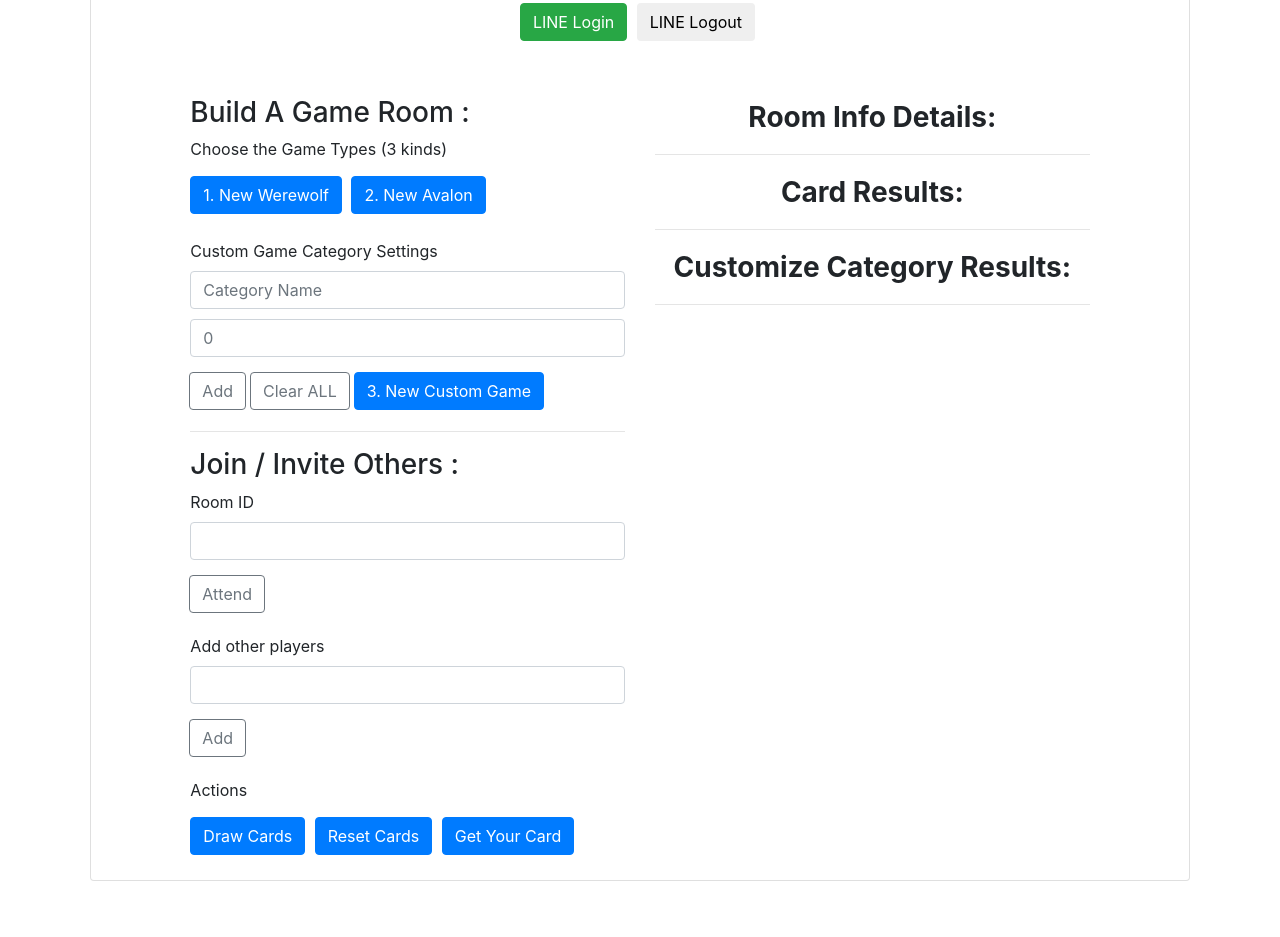
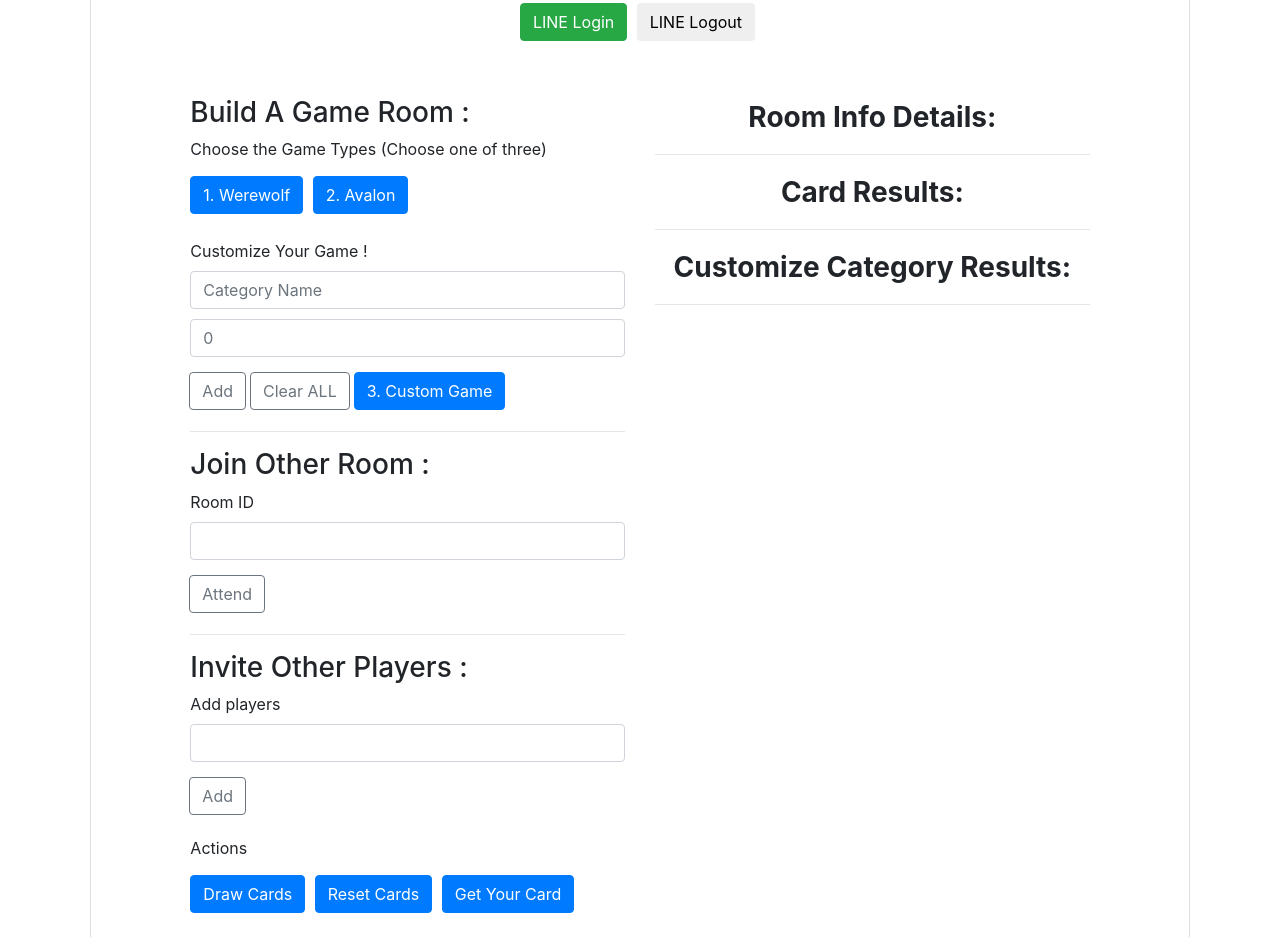
Before and after one commit to a3102a123/Line_card_game, a website: page public/index.html in a window 1280 px wide. Shown: the part 945-1882 px from the top of the page. Drawn offline with nearby package versions, Linux system fonts and the light colour scheme; no server answers.

```diff
--- a/public/index.html
+++ b/public/index.html
@@ -56,22 +56,22 @@
                                                 </div>
                                             </div> -->
 
-                                            <div class="typesTitle">Choose the Game Types (3 kinds)</div>
-                                            <button type="button" id="NewRoom" class="btn btn-primary">1. New Werewolf</button>
-                                            <button type="button" id="NewRoom2" class="btn btn-primary">2. New Avalon</button>
+                                            <div class="typesTitle">Choose the Game Types (Choose one of three)</div>
+                                            <button type="button" id="NewRoom" class="btn btn-primary">1. Werewolf</button>
+                                            <button type="button" id="NewRoom2" class="btn btn-primary">2. Avalon</button>
 
                                             <div class="form-group">
-                                                <label class="customGame">Custom Game Category Settings</label>
+                                                <label class="customGame">Customize Your Game !</label>
                                                 <input id="CustomCategory" type="text" class="form-control" placeholder="Category Name">
                                                 <input id="customCategoryNum" type="number" class="form-control" placeholder="0">
                                                 <div class="input-group-append">
                                                     <button id="AddCategoryBtn" class="btn btn-outline-secondary" type="button">Add</button>
                                                     <button id="ClearCategoryBtn" class="btn btn-outline-secondary" type="button">Clear ALL</button>
-                                                    <button type="button" id="NewRoom3" class="btn btn-primary">3. New Custom Game</button>
+                                                    <button type="button" id="NewRoom3" class="btn btn-primary">3. Custom Game</button>
                                                 </div>
                                             </div>
                                             <hr>
-                                            <h3>Join / Invite Others : </h3>
+                                            <h3>Join Other Room : </h3>
                                             <div class="form-group">
                                                 <label>Room ID</label>
                                                 <input id="RoomId" type="text" class="form-control">
@@ -79,8 +79,10 @@
                                                     <button id="AttendBtn" class="btn btn-outline-secondary" type="button">Attend</button>
                                                 </div>
                                             </div>
+                                            <hr>
+                                            <h3>Invite Other Players : </h3>
                                             <div class="form-group">
-                                                <label>Add other players</label>
+                                                <label>Add players</label>
                                                 <input id="UserId" type="text" class="form-control">
                                                 <div class="input-group-append">
                                                     <button id="AddBtn" class="btn btn-outline-secondary" type="button">Add</button>
--- a/public/liff-starter.js
+++ b/public/liff-starter.js
@@ -676,7 +676,7 @@
                             "type": "text",
                             "text": playerCharacter,
                             "wrap": true,
-                            "color": "#666666",
+                            "color": "#EF5350",
                             "size": "sm",
                             "flex": 1
                           }
```
